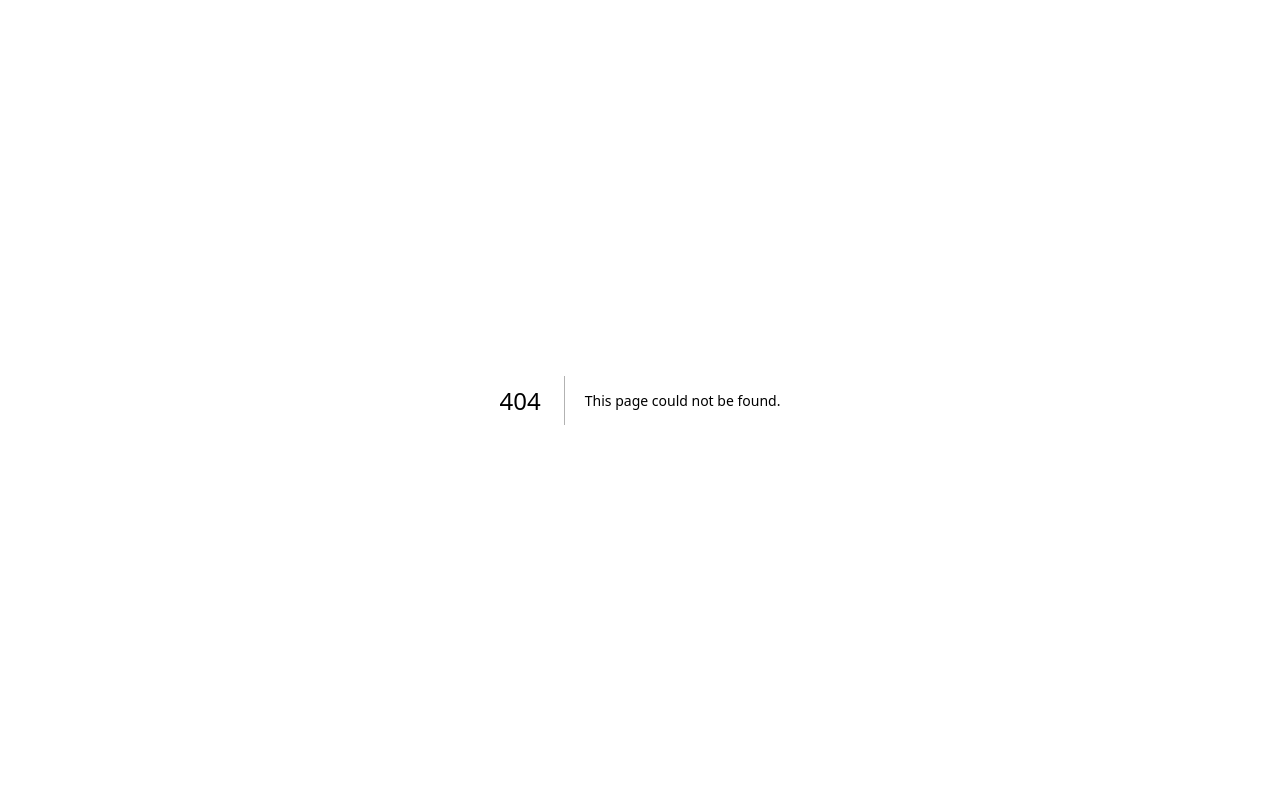
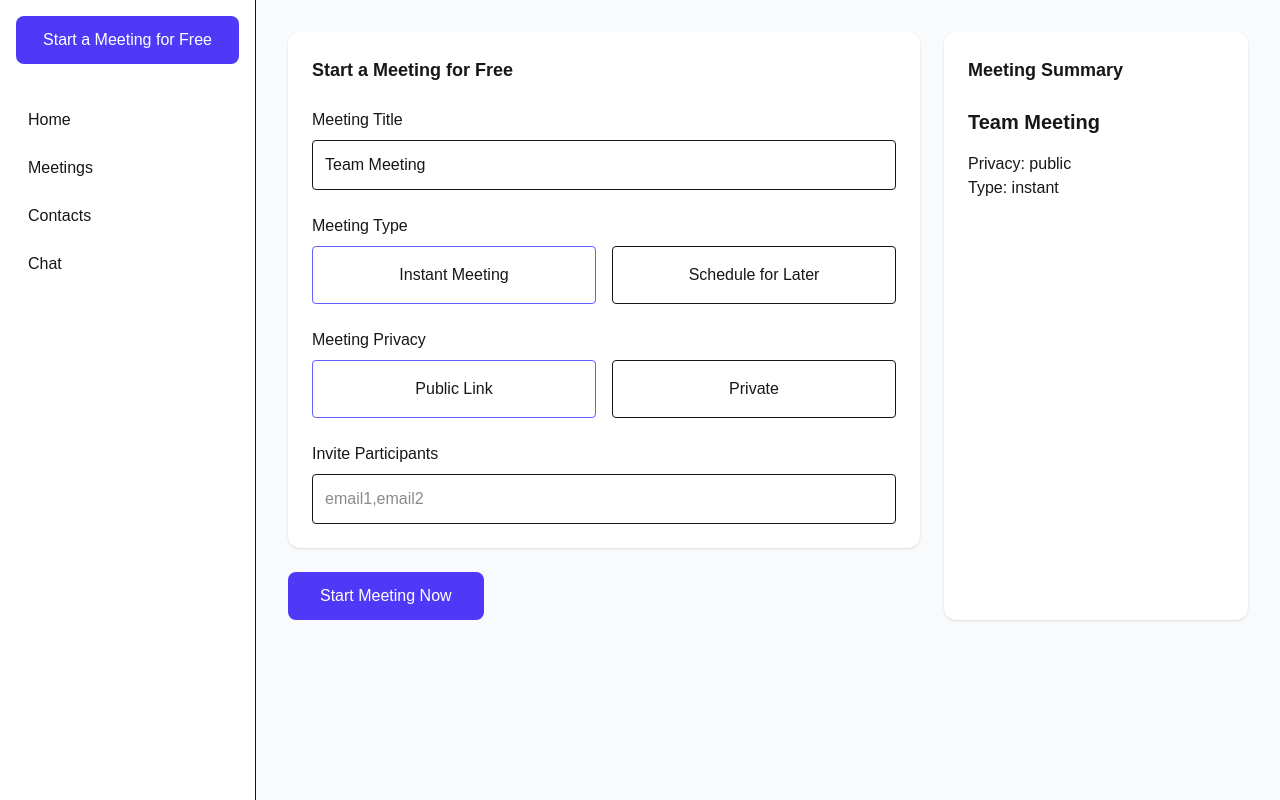
Before and after one commit to AsmaSaleem9405/Teamsphere, a Next.js app: page /meeting in a window 1280 px wide. Before the commit this address had no page. Built offline with nearby package versions, Linux system fonts and the light colour scheme; no server answers.

Commit message:
add the meeting

```diff
--- /dev/null
+++ b/app/components/MeetingForm.js
@@ -0,0 +1,148 @@
+'use client'
+
+import { useState } from 'react'
+
+export default function MeetingForm({
+  onChange
+}) {
+
+  const [form, setForm] = useState({
+    title: 'Team Meeting',
+    meeting_type: 'instant',
+    privacy: 'public',
+    participants: ''
+  })
+
+  const updateForm = (key, value) => {
+    const updated = {
+      ...form,
+      [key]: value
+    }
+
+    setForm(updated)
+    onChange(updated)
+  }
+
+  return (
+    <div className="bg-white p-6 rounded-xl shadow">
+
+      <h2 className="font-semibold text-lg mb-6">
+        Start a Meeting for Free
+      </h2>
+
+      <label>
+        Meeting Title
+      </label>
+
+      <input
+        className="w-full border p-3 rounded mt-2"
+        value={form.title}
+        onChange={(e)=>
+          updateForm('title', e.target.value)
+        }
+      />
+
+      <div className="mt-6">
+
+        <label>Meeting Type</label>
+
+        <div className="flex gap-4 mt-2">
+
+          <button
+            onClick={()=>
+              updateForm(
+                'meeting_type',
+                'instant'
+              )
+            }
+            className={`border p-4 rounded flex-1 ${
+              form.meeting_type === 'instant'
+                ? 'border-indigo-500'
+                : ''
+            }`}
+          >
+            Instant Meeting
+          </button>
+
+          <button
+            onClick={()=>
+              updateForm(
+                'meeting_type',
+                'scheduled'
+              )
+            }
+            className={`border p-4 rounded flex-1 ${
+              form.meeting_type === 'scheduled'
+                ? 'border-indigo-500'
+                : ''
+            }`}
+          >
+            Schedule for Later
+          </button>
+
+        </div>
+      </div>
+
+      <div className="mt-6">
+
+        <label>Meeting Privacy</label>
+
+        <div className="flex gap-4 mt-2">
+
+          <button
+            onClick={()=>
+              updateForm(
+                'privacy',
+                'public'
+              )
+            }
+            className={`border p-4 rounded flex-1 ${
+              form.privacy === 'public'
+                ? 'border-indigo-500'
+                : ''
+            }`}
+          >
+            Public Link
+          </button>
+
+          <button
+            onClick={()=>
+              updateForm(
+                'privacy',
+                'private'
+              )
+            }
+            className={`border p-4 rounded flex-1 ${
+              form.privacy === 'private'
+                ? 'border-indigo-500'
+                : ''
+            }`}
+          >
+            Private
+          </button>
+
+        </div>
+      </div>
+
+      <div className="mt-6">
+
+        <label>
+          Invite Participants
+        </label>
+
+        <input
+          className="w-full border p-3 rounded mt-2"
+          placeholder="email1,email2"
+          onChange={(e)=>
+            updateForm(
+              'participants',
+              e.target.value
+            )
+          }
+        />
+
+      </div>
+
+    </div>
+  )
+}
--- /dev/null
+++ b/app/components/MeetingSummary.js
@@ -0,0 +1,40 @@
+'use client'
+
+export default function MeetingSummary({
+  data,
+  link
+}) {
+
+  return (
+    <div className="bg-white rounded-xl shadow p-6">
+
+      <h2 className="font-semibold text-lg">
+        Meeting Summary
+      </h2>
+
+      <div className="mt-6">
+
+        <h3 className="text-xl font-bold">
+          {data.title}
+        </h3>
+
+        <p className="mt-4">
+          Privacy:
+          {' '}
+          {data.privacy}
+        </p>
+
+        <p>
+          Type:
+          {' '}
+          {data.meeting_type}
+        </p>
+
+        <p className="mt-2 break-all">
+          {link}
+        </p>
+
+      </div>
+    </div>
+  )
+}
--- /dev/null
+++ b/app/components/Sidebar.js
@@ -0,0 +1,42 @@
+'use client'
+
+import Link from 'next/link'
+
+export default function Sidebar() {
+  return (
+    <div className="w-64 bg-white border-r min-h-screen p-4">
+
+      <button className="w-full bg-indigo-600 text-white p-3 rounded-lg">
+        Start a Meeting for Free
+      </button>
+
+      <div className="mt-8 space-y-3">
+
+        <Link href="/">
+          <div className="p-3 hover:bg-gray-100 rounded">
+            Home
+          </div>
+        </Link>
+
+        <Link href="/meeting">
+          <div className="p-3 hover:bg-gray-100 rounded">
+            Meetings
+          </div>
+        </Link>
+
+        <Link href="/contacts">
+          <div className="p-3 hover:bg-gray-100 rounded">
+            Contacts
+          </div>
+        </Link>
+
+        <Link href="/chat">
+          <div className="p-3 hover:bg-gray-100 rounded">
+            Chat
+          </div>
+        </Link>
+
+      </div>
+    </div>
+  )
+}
--- /dev/null
+++ b/app/meeting/page.js
@@ -0,0 +1,84 @@
+'use client'
+
+import { useState } from 'react'
+import Sidebar from '@/app/components/Sidebar'
+import MeetingForm from '@/app/components/MeetingForm'
+import MeetingSummary from '@/app/components/MeetingSummary'
+import { supabase } from '@/app/lib/supabase/client'
+
+export default function MeetingPage() {
+
+  const [form, setForm] = useState({
+    title: 'Team Meeting',
+    meeting_type: 'instant',
+    privacy: 'public'
+  })
+
+  const [link, setLink] = useState('')
+
+  const createMeeting = async () => {
+
+    const meetingLink =
+      `${window.location.origin}/meeting/` +
+      crypto.randomUUID()
+
+    const { error } =
+      await supabase
+        .from('meetings2')
+        .insert([
+          {
+            title: form.title,
+            meeting_type: form.meeting_type,
+            privacy: form.privacy,
+            meeting_link: meetingLink,
+            participants:
+              form.participants?.split(',')
+          }
+        ])
+
+    if (error) {
+      alert(error.message)
+      return
+    }
+
+    setLink(meetingLink)
+
+    alert('Meeting Created')
+  }
+
+  return (
+    <div className="flex bg-gray-50 min-h-screen">
+
+      <Sidebar />
+
+      <div className="flex-1 p-8">
+
+        <div className="grid grid-cols-3 gap-6">
+
+          <div className="col-span-2">
+
+            <MeetingForm
+              onChange={setForm}
+            />
+
+            <button
+              onClick={createMeeting}
+              className="mt-6 bg-indigo-600 text-white px-8 py-3 rounded-lg"
+            >
+              Start Meeting Now
+            </button>
+
+          </div>
+
+          <MeetingSummary
+            data={form}
+            link={link}
+          />
+
+        </div>
+
+      </div>
+
+    </div>
+  )
+}
--- a/app/page.js
+++ b/app/page.js
@@ -66,15 +66,19 @@ export default function Home() {
             <div className="flex flex-col sm:flex-row gap-4 mt-10">
               {/* Start Meeting */}
            <div className="flex flex-col gap-4">
-  <button className="flex items-center justify-center gap-2 bg-indigo-800 hover:bg-indigo-900 text-white px-8 py-4 rounded-xl font-semibold shadow-lg transition">
-    <img src="/icons/video.png" alt="Video" className="w-5 h-5" />
-    Start a Meeting for Free
+ <Link href="/meeting">
+  <button className="bg-indigo-600 text-white px-6 py-3 rounded-lg">
+    Start a New Meeting
   </button>
+</Link>
 
-  <button className="flex items-center justify-center gap-2 bg-white border-2 border-indigo-800 hover:bg-indigo-50 text-indigo-800 px-8 py-4 rounded-xl font-semibold shadow-lg transition">
-    <img src="/icons/user.png" alt="User" className="w-5 h-5" />
-    Join a Meeting
-  </button>
+   <Link href="/meeting">
+
+        <button className="bg-indigo-600 text-white px-8 py-4 rounded-lg">
+          Start New Meeting
+        </button>
+
+      </Link>
 </div>
             </div>
           </div>
--- a/app/reset-password/page.js
+++ /dev/null
@@ -1,58 +0,0 @@
-"use client"
-
-import { useState } from "react"
-import { supabase } from "@/app/lib/supabase/client"
-import { useRouter } from "next/navigation"
-
-export default function ResetPassword() {
-  const [password, setPassword] = useState("")
-  const [message, setMessage] = useState("")
-  const router = useRouter()
-
-  const handleUpdatePassword = async () => {
-    const { error } = await supabase.auth.updateUser({
-      password: password,
-    })
-
-    if (error) {
-      setMessage(error.message)
-    } else {
-      setMessage("Password updated successfully!")
-
-      setTimeout(() => {
-        router.push("/sign-in")
-      }, 2000)
-    }
-  }
-
-  return (
-    <div className="flex items-center justify-center h-screen bg-gray-100">
-      <div className="bg-white p-6 rounded shadow w-96">
-        <h1 className="text-xl text-black font-bold mb-4">
-          Reset Password
-        </h1>
-
-        <input
-          type="password"
-          placeholder="New password"
-          className="w-full border p-2 rounded mb-3"
-          value={password}
-          onChange={(e) => setPassword(e.target.value)}
-        />
-
-        <button
-          onClick={handleUpdatePassword}
-          className="w-full bg-green-500 text-white p-2 rounded"
-        >
-          Update Password
-        </button>
-
-        {message && (
-          <p className="mt-3 text-sm text-center">
-            {message}
-          </p>
-        )}
-      </div>
-    </div>
-  )
-}
--- a/app/update-password/page.js
+++ /dev/null
@@ -1,76 +0,0 @@
-"use client";
-
-import { useState } from "react";
-import { supabase } from "@/app/lib/supabase/client";
-import { useRouter } from "next/navigation";
-
-export default function UpdatePasswordPage() {
-  const router = useRouter();
-
-  const [password, setPassword] = useState("");
-  const [loading, setLoading] = useState(false);
-  const [message, setMessage] = useState("");
-
-  const updatePassword = async (e) => {
-    e.preventDefault();
-
-    try {
-      setLoading(true);
-
-      const { error } = await supabase.auth.updateUser({
-        password,
-      });
-
-      if (error) throw error;
-
-      setMessage("Password updated successfully!");
-
-      setTimeout(() => {
-        router.push("/");
-      }, 2000);
-    } catch (error) {
-      setMessage(error.message);
-    } finally {
-      setLoading(false);
-    }
-  };
-
-  return (
-    <div className="min-h-screen flex items-center justify-center bg-gray-100 px-5">
-      <div className="bg-white p-8 rounded-2xl shadow-lg w-full max-w-md">
-        <h1 className="text-2xl text-black font-bold mb-4">
-          Set New Password
-        </h1>
-
-        {message && (
-          <div className="mb-4 p-3 rounded bg-green-100 text-green-700">
-            {message}
-          </div>
-        )}
-
-        <form onSubmit={updatePassword}>
-          <input
-            type="password"
-            placeholder="New Password"
-            required
-            value={password}
-            onChange={(e) =>
-              setPassword(e.target.value)
-            }
-            className="w-full border rounded-lg p-3 mb-4"
-          />
-
-          <button
-            type="submit"
-            disabled={loading}
-            className="w-full bg-indigo-600 text-white py-3 rounded-lg"
-          >
-            {loading
-              ? "Updating..."
-              : "Update Password"}
-          </button>
-        </form>
-      </div>
-    </div>
-  );
-}
--- a/tsconfig.json
+++ b/tsconfig.json
@@ -22,6 +22,7 @@
       "@/*": ["./*"]
     }
 
+
   },
 
   "include": [
```
Also changed, not shown: app/api/meetings/route.js (added), app/lib/supabase/server.js (added).
